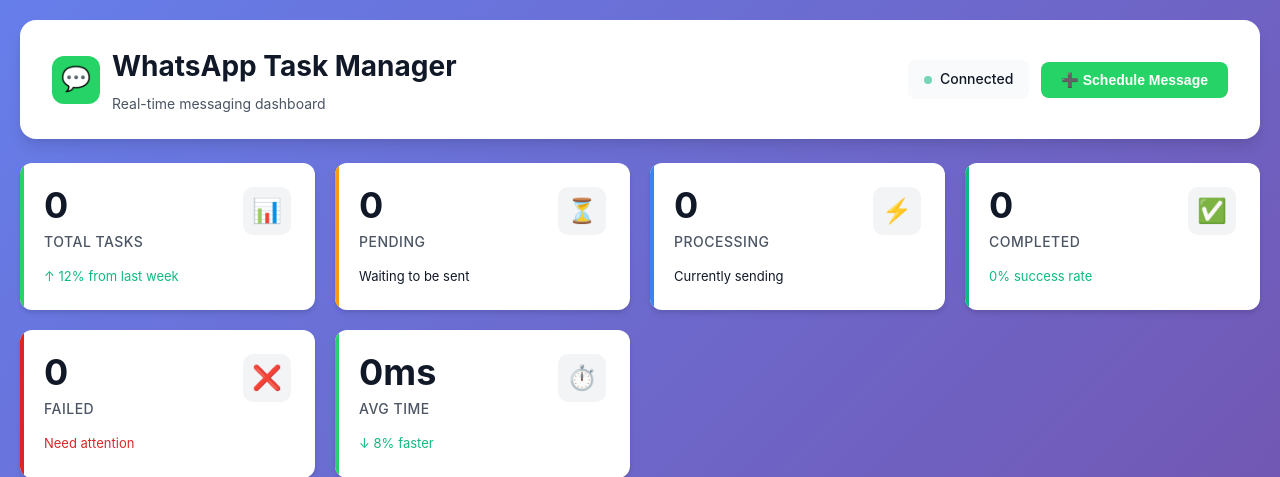
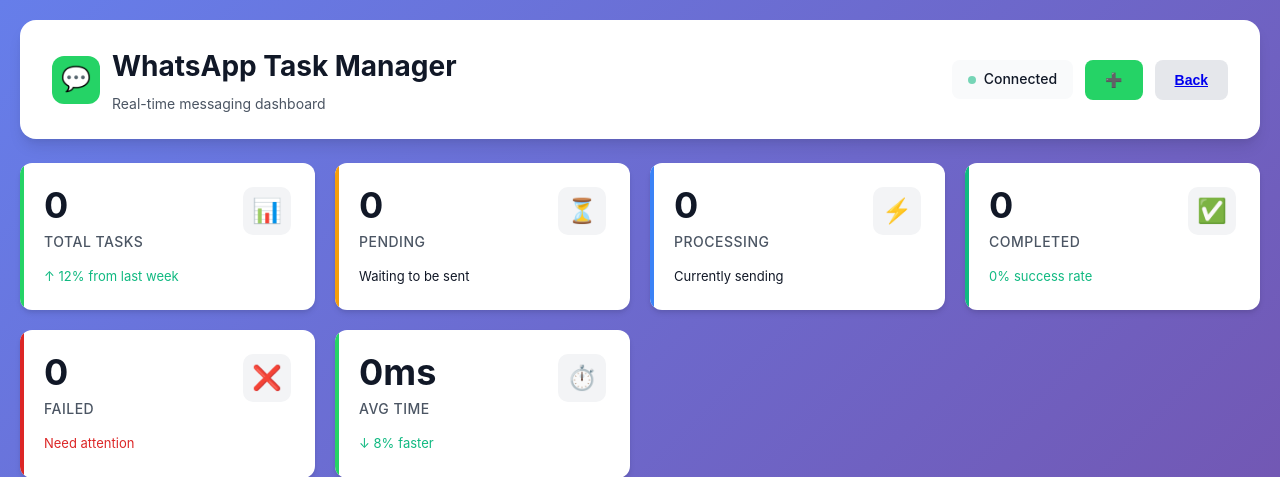
Before and after one commit to Iradukunda-Fils/Inventory-Management-System, a Django app: page /sms/whats/ in a window 1280 px wide. Shown: the top 477 px of the page. Run offline with Django 5.2, Linux system fonts and the light colour scheme; parts of the project's set-up code (start-up, migrations or seed data) failed here and were passed over.

Commit message:
updated ui

```diff
--- a/IMS_admin/tempelates/base_admin.html
+++ b/IMS_admin/tempelates/base_admin.html
@@ -109,10 +109,10 @@
                 </li>
 
                 <!-- SMS Management -->
-                <li class="{% if request.resolver_match.url_name == 'send_sms' %}active{% endif %}">
-                    <a href="{% url 'send_sms' %}">
+                <li class="{% if request.resolver_match.url_name == 'sms_tasks:whatsapp' %}active{% endif %}">
+                    <a href="{% url 'sms_tasks:whatsapp' %}">
                         <i class="fas fa-sms"></i>
-                        <span>SMS Management</span>
+                        <span>WhatsApp Messages</span>
                     </a>
                 </li>
 
--- a/sms_tasks/templates/whatsapp/index.html
+++ b/sms_tasks/templates/whatsapp/index.html
@@ -745,8 +745,11 @@
                     <span class="status-dot connected"></span>
                     <span id="connectionStatus">Connected</span>
                 </div>
-                <button class="btn btn-primary" onclick="openScheduleModal()">
-                    ➕ Schedule Message
+                <button class="btn btn-primary" onclick="openScheduleModal()" style="width: 38%;height: 5vh">
+                    ➕
+                </button>
+                <button class="btn btn-secondary" style="width: 38%;height: 5vh">
+                    <a href="{% url 'admin-dashboard' %}"><i class="fas fa-arrow-left me-1"></i> Back </a>
                 </button>
             </div>
         </div>
```
